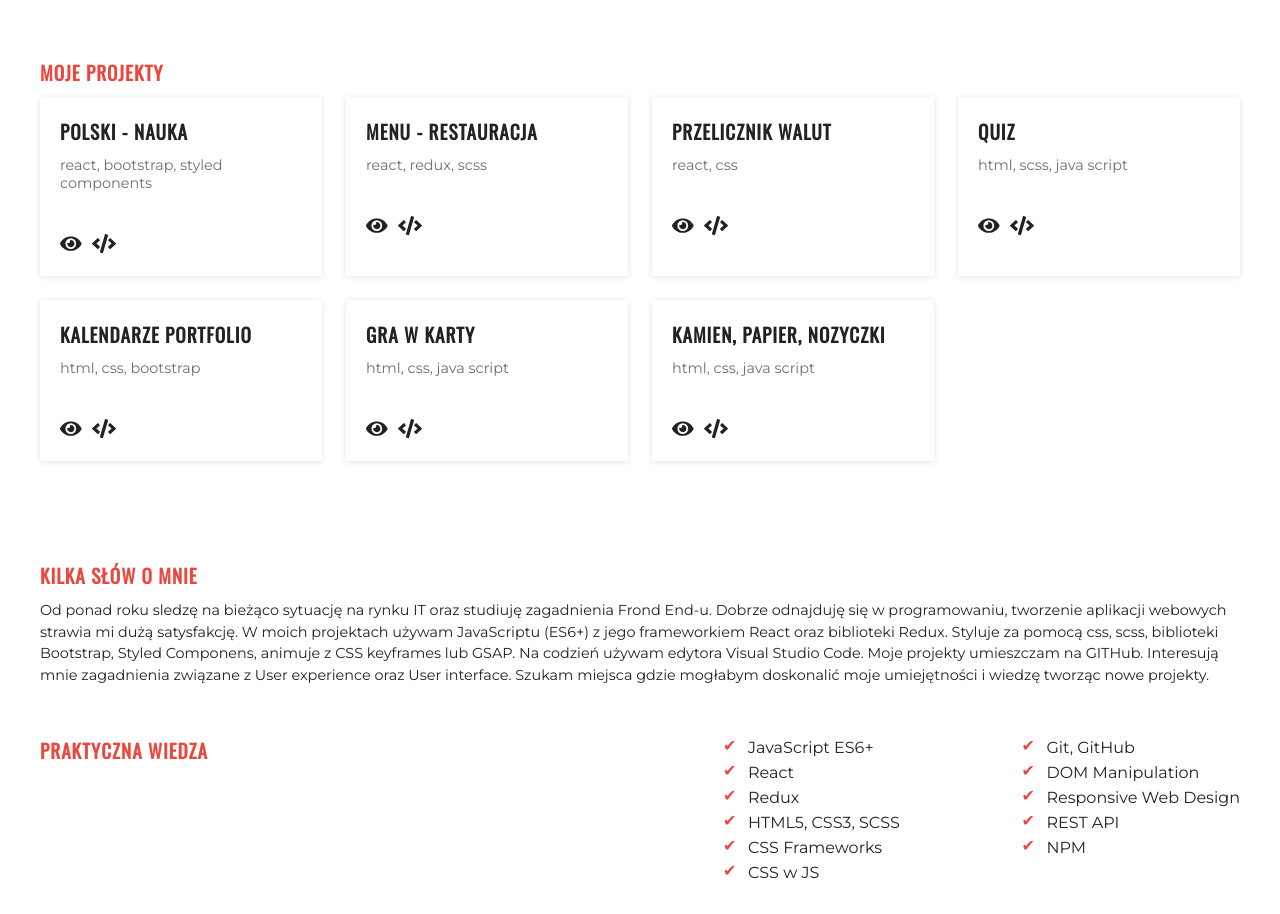
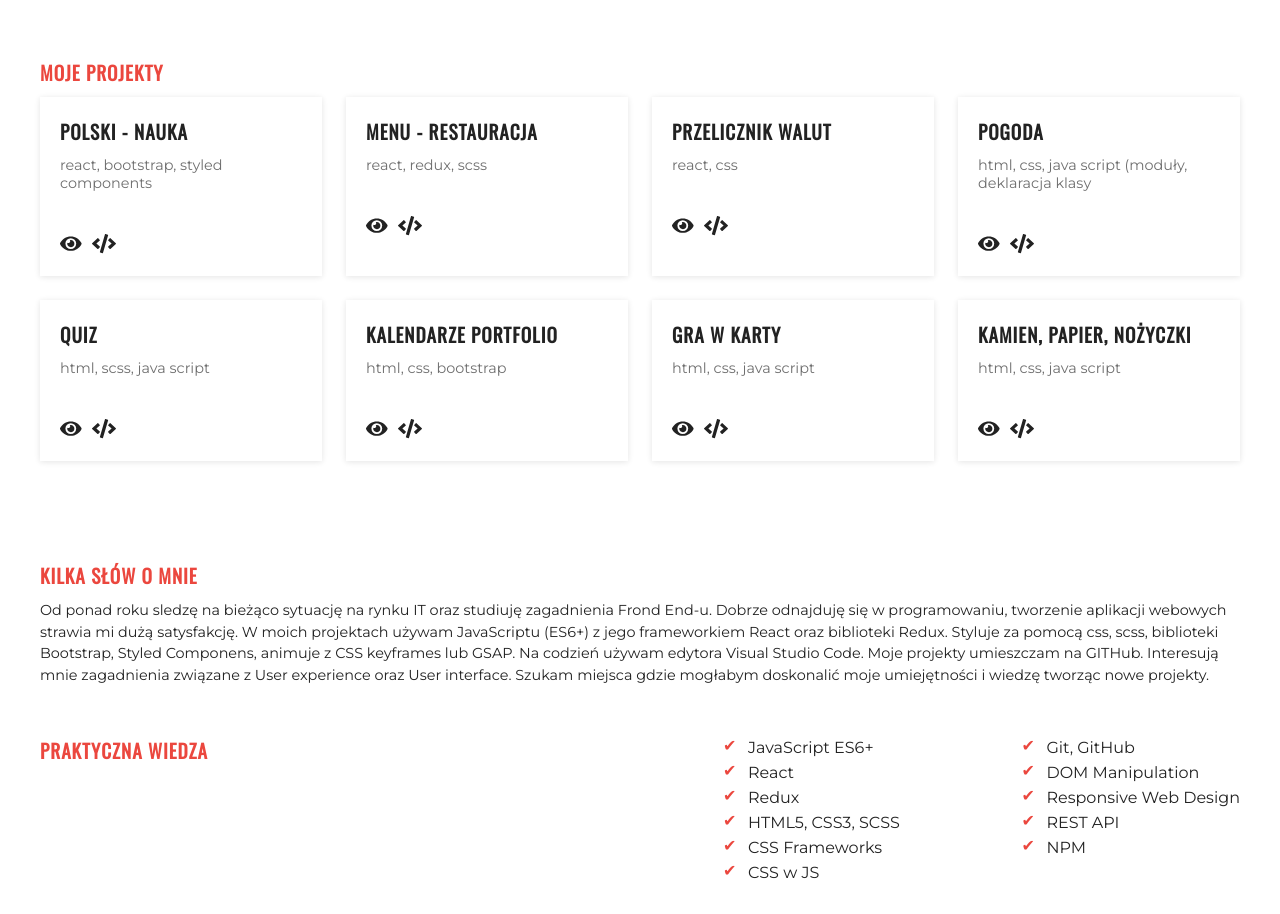
Before and after one commit to anett1/portfolio, a React (Create React App) app: page /FrontEnd in a window 1280 px wide. Shown: the part 922-1836 px from the top of the page. Built offline with nearby package versions, Linux system fonts and the light colour scheme; a web font is replaced by a local one.

Commit message:
Added new app Pogoda for FrontEndMyWork

```diff
--- a/src/components/FrontEndMyWork.js
+++ b/src/components/FrontEndMyWork.js
@@ -31,28 +31,35 @@ class FrontEndMyWork extends React.Component {
       },
       {
         id: 4,
+        title: "pogoda",
+        technology: "html, css, java script (moduły, deklaracja klasy",
+        adressView: "https://anett1.github.io/weather/",
+        adressCode: "https://github.com/anett1/weather",
+      },
+      {
+        id: 5,
         title: "quiz",
         technology: "html, scss, java script",
         adressView: "https://anett1.github.io/Quiz",
         adressCode: "https://github.com/anett1/Quiz",
       },
       {
-        id: 5,
+        id: 6,
         title: "kalendarze portfolio",
         technology: "html, css, bootstrap",
         adressView: "https://anett1.github.io/kalendarze-portfolio",
         adressCode: "https://github.com/anett1/kalendarze-portfolio",
       },
       {
-        id: 6,
+        id: 7,
         title: "gra w karty",
         technology: "html, css, java script",
         adressView: "https://anett1.github.io/card-game-3",
         adressCode: "https://github.com/anett1/card-game-3",
       },
       {
-        id: 7,
-        title: "kamien, papier, nozyczki",
+        id: 8,
+        title: "kamien, papier, nożyczki",
         technology: "html, css, java script",
         adressView: "https://anett1.github.io/game_carts_wer_02",
         adressCode: "https://github.com/anett1/game_carts_wer_02",
```
